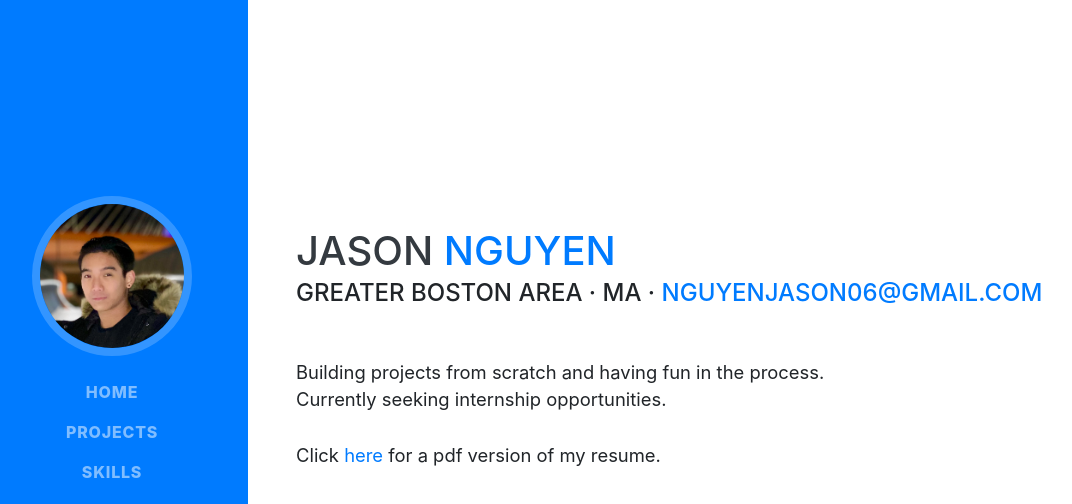
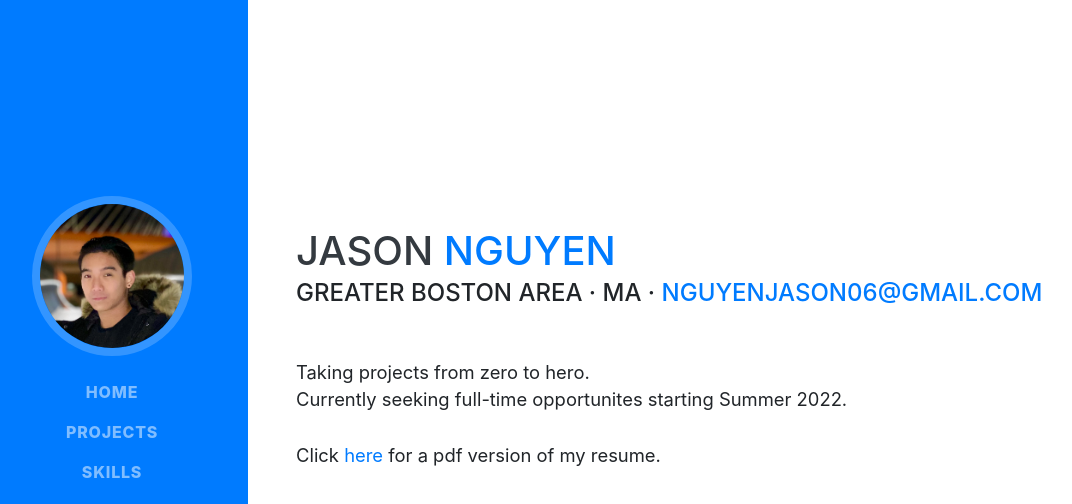
Before and after one commit to DangItJason/dangitjason.github.io, a website with bundled scripts: page index.html in a window 1280 px wide. Shown: the top 504 px of the page, without its empty margins (24-1096 px from the left). Built offline with nearby package versions, Linux system fonts and the light colour scheme; a web font is replaced by a local one.

Commit message:
resume 2/23

```diff
--- a/index.html
+++ b/index.html
@@ -98,13 +98,13 @@
             <a href="mailto:name@email.com">nguyenjason06@gmail.com</a>
           </div>
           <p class="lead mb-5">
-            Building projects from scratch and having fun in the process.
+            Taking projects from zero to hero.
             <br>
-            Currently seeking internship opportunities.
+            Currently seeking full-time opportunites starting Summer 2022.
             <br />
             <br />
             <a
-              >Click <a href="jn_resume_swe.pdf" download target="_blank">here</a> for
+              >Click <a href="jason-nguyen.pdf" download target="_blank">here</a> for
               a pdf version of my resume.</a
             >
           </p>
```
Also changed, not shown: 2 other files.
